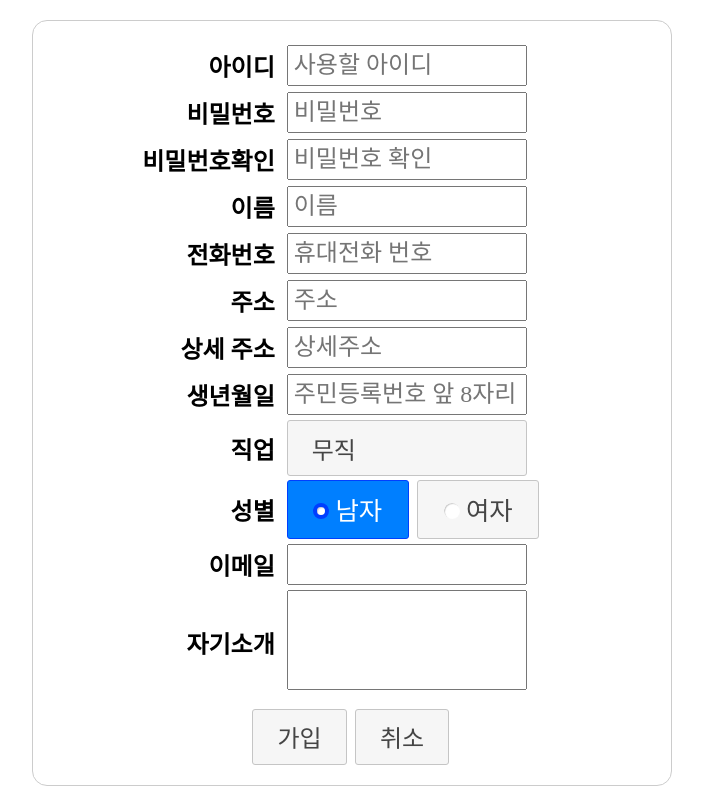
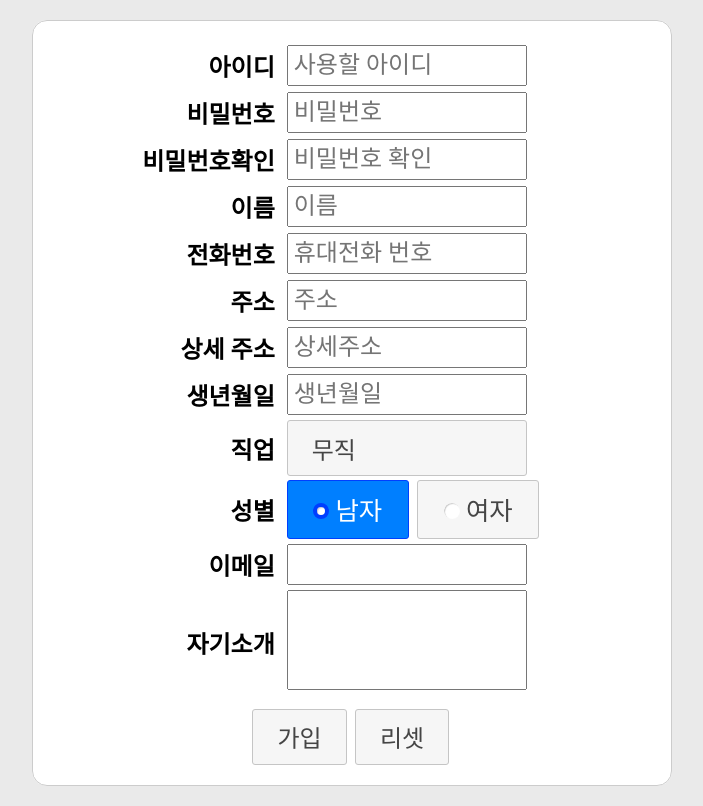
Before and after one commit to beansdrawer/signup-page-with-jquery, a plain HTML site: page index.html in a window 1280 px wide. Shown: the whole page, without its empty margins (288-991 px from the left). Drawn offline with Linux system fonts and the light colour scheme; a web font is replaced by a local one.

Commit message:
signup page basically complete..

```diff
--- a/index.css
+++ b/index.css
@@ -9,16 +9,19 @@
 
 html, body{
   margin: 0; padding: 0;
+  background-color: #eaeaea;
 }
 
 #container{
   width: 640px;
   margin: 0 auto;
   font-size: 24px;
+  background-color: #ffffff;
+  border-radius: 15px;
 }
 
 form{
-  margin-top: 20px;
+  margin: 20px 0;
   padding: 20px;
   border: 1px solid #cccccc;
   border-radius: 15px;
--- a/index.html
+++ b/index.html
@@ -52,7 +52,7 @@
         <tr>
           <th>생년월일</th>
           <td>
-            <input type="text" name="birth" placeholder="주민등록번호 앞 8자리"/>
+            <input type="text" name="birth" placeholder="생년월일"/>
           </td>
         </tr>
         <tr>
@@ -81,7 +81,7 @@
         <tr>
           <th>이메일</th>
           <td>
-            <input type="text" name="email">
+            <input title="정확한 메일 주소를 작성해주세요" type="email" name="email">
           </td>
         </tr>
         <tr>
@@ -92,8 +92,8 @@
         </tr>
     </table>
     <div id="buttons">
-      <input type="submit" id="btn_join" class="btn" value="가입">
-      <input type="reset" id="btn_cancel" class="btn" value="취소">
+      <input title="가입하기" type="submit" id="btn_join" class="btn" value="가입">
+      <input title="처음 상태로" type="reset" id="btn_cancel" class="btn" value="리셋">
     </div>
     </form>
   </div>
--- a/js/jquery-custom-ui.js
+++ b/js/jquery-custom-ui.js
@@ -1,11 +1,16 @@
 function init(){
+  $("input[name='birth']").datepicker({
+    showButtonPanel: true,
+    changeYear: true,
+    closeText: "Close"
+  });
   $( "select" ).selectmenu({
     width: 240,
-    fontSize: 18
   });
   $( "input[type='radio']").checkboxradio().buttonset().parent().css({'fontSize': 25.4,'fontFamily': 'nanumpen'})
   $(".btn").button();
   $(".btn").button().css('fontFamily', 'nanumpen');
+  $(document).tooltip();
 }
 
 
```
